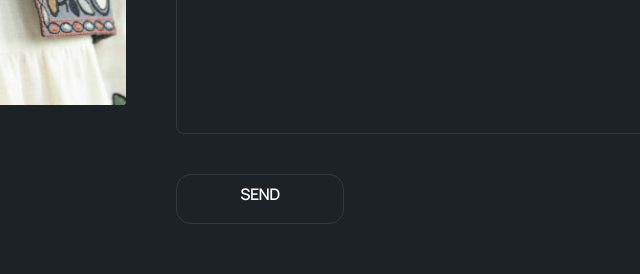
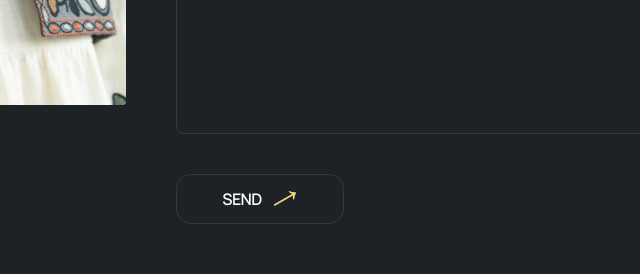
Before and after one commit to dvolodko/fullstacklaboratory-team-project, a website built with Vite: page src/index.html in a window 1280 px wide. Shown: the part 4069-4343 px from the top of the page, 536-1176 px from the left. Built offline with nearby package versions, Linux system fonts and the light colour scheme; files whose address does not match are found by name.

Commit message:
fix order button

```diff
--- a/src/css/your-order.css
+++ b/src/css/your-order.css
@@ -1,9 +1,4 @@
 .your-order {
-}
-
-.container .your-order {
-  display: flex;
-  flex-direction: column;
 }
 
 .girl-green-shirt {
--- a/src/partials/header.html
+++ b/src/partials/header.html
@@ -1,7 +1,7 @@
 <header class="header">
   <div class="container header-container">
     <div class="header-navigation">
-      <a class="page-logo" href="http://localhost:5173/">
+      <a class="page-logo" href="/">
         <img
           src="./images/svg/logo.svg"
           alt="logotype"
--- a/src/partials/your-order.html
+++ b/src/partials/your-order.html
@@ -45,8 +45,8 @@
           </div>
         </form>
         <button type="submit" class="button your-order">
-          SEND<svg class="button-icon" width="26" height="10">
-            <use href="/images/svg/sprite.svg#icon-vector"></use>
+          Send<svg class="button-icon" width="26" height="10">
+            <use href="./images/svg/sprite.svg#icon-gorizont"></use>
           </svg>
         </button>
       </div>
```
